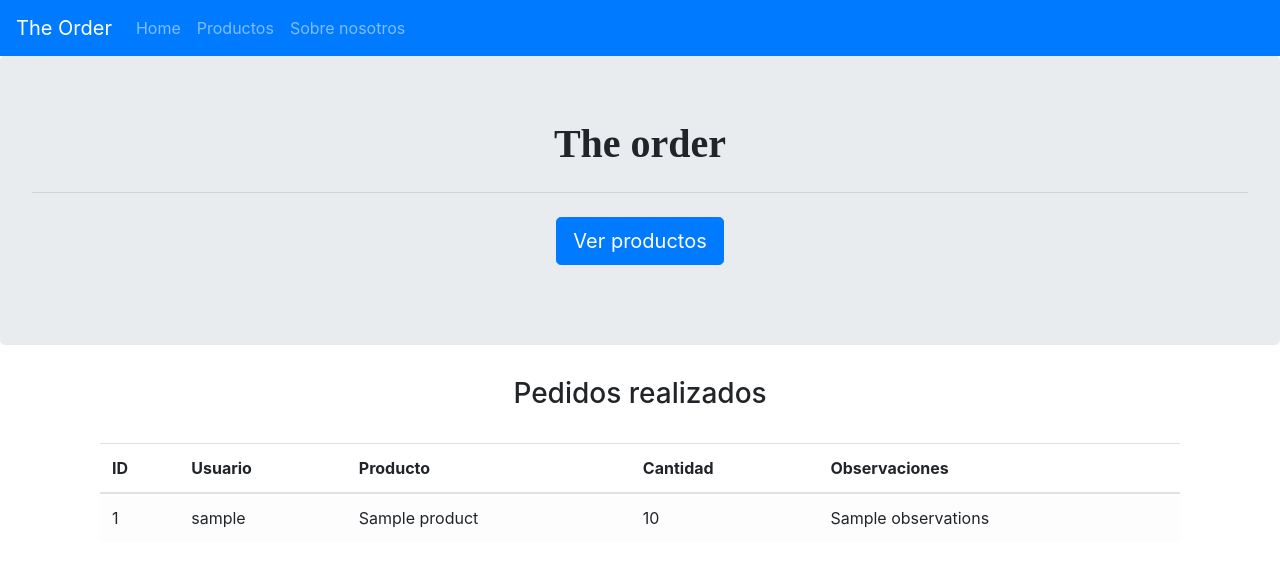
After one commit to gustavo15Rodriguez/the_order, a Django app: template templates/order/list_order.html in a window 1280 px wide. The commit adds this page. Shown: the top 567 px of the page. Run offline with Django 3.2, Linux system fonts and the light colour scheme; the template is opened without the code that fills it: most values are stand-ins (such as "Sample title", 1, 10 or a date in 2020); some libraries are stand-ins or nearby versions.

Commit message:
Template to add and view orders created.

```diff
--- a/apps/invoice/models.py
+++ b/apps/invoice/models.py
@@ -6,6 +6,7 @@ from apps.order.models import Order
 class Invoice(models.Model):
     id = models.AutoField(primary_key=True, unique=True)
     information = models.ForeignKey(Order, on_delete=models.CASCADE, blank=True, null=True)
+    order_price = models.PositiveIntegerField(default=0)
 
     def __str__(self):
         return self.information
--- a/apps/order/forms.py
+++ b/apps/order/forms.py
@@ -12,6 +12,7 @@ class OrderForm(forms.ModelForm):
         labels = {
             'username': 'Quien lo solicita',
             'product': 'Nombre del producto',
+            'quantity': 'Cantidad',
             'observations': 'Observaciones',
         }
 
--- a/apps/order/models.py
+++ b/apps/order/models.py
@@ -17,4 +17,4 @@ class Order(models.Model):
     observations = models.CharField(max_length=3, choices=OBSERVATIONS, default='WS')
 
     def __str__(self):
-        return self.product
+        return self.username
--- a/apps/order/urls.py
+++ b/apps/order/urls.py
@@ -4,4 +4,5 @@ from apps.order import views
 
 urlpatterns = [
     path('create_order/', views.CreateOrder.as_view(), name='create_order'),
+    path('list_order/', views.ListOrder.as_view(), name='list_order'),
 ]
--- a/apps/state/models.py
+++ b/apps/state/models.py
@@ -1,4 +1,6 @@
 from django.db import models
+
+from apps.order.models import Order
 
 STATE = [
     ('OH', 'On hold'),
@@ -10,6 +12,7 @@ STATE = [
 class State(models.Model):
     id = models.AutoField(primary_key=True, unique=True)
     order_state = models.CharField(max_length=2, choices=STATE, default='OH')
+    product = models.ForeignKey(Order, on_delete=models.CASCADE, blank=True, null=True)
 
     def __str__(self):
         return self.id
--- a/templates/base/index.html
+++ b/templates/base/index.html
@@ -27,7 +27,7 @@
                 <a class="nav-link" href="#">Home <span class="sr-only">(current)</span></a>
               </li>
               <li class="nav-item">
-                <a class="nav-link" href="#product">Productos</a>
+                <a class="nav-link" href="{% url 'list_product' %}">Productos</a>
               </li>
               <li class="nav-item">
                 <a class="nav-link" href="#">Sobre nosotros</a>
@@ -46,7 +46,7 @@
             <h1 class="text-center" style="font-family:helvética;"><strong>The order</strong></h1>
           <hr class="my-4">
           <p class="text-center">
-          <a class="btn btn-primary btn-lg" href="#product" role="button">Ver productos</a>
+          <a class="btn btn-primary btn-lg" href="{% url 'list_product' %}" role="button">Ver productos</a>
           </p>
         </div>
     {% endblock jumbotron %}
--- a/templates/food_truck/list_food_truck.html
+++ b/templates/food_truck/list_food_truck.html
@@ -6,7 +6,7 @@
       <img alt="" src="{{ restaurant.logo.url }}">
       <hr class="my-4">
       <p class="lead">
-      <a class="btn btn-primary btn-lg" href="#product" role="button">Ver productos</a>
+      <a class="btn btn-primary btn-lg" href="{% url 'list_product' %}" role="button">Ver productos</a>
       </p>
     </div>
   {% endfor %}
--- a/templates/order/form_order.html
+++ b/templates/order/form_order.html
@@ -1,3 +1,5 @@
+{% extends 'base/index.html '%}
+
 {% block content %}
     <div class="container">
         <form method="post">{% csrf_token %}
@@ -5,7 +7,7 @@
             <br>
             {{ form.as_p }}
             <button type="submit" class="btn btn-primary">Generar pedido</button>
-            <a href="{% url 'list_product' %}" class="btn btn-success">Listar productos</a>
+            <a href="{% url 'list_product' %}" class="btn btn-success">Cancelar</a>
         </form>
     </div>
 {% endblock content %}
--- /dev/null
+++ b/templates/order/list_order.html
@@ -0,0 +1,39 @@
+{% extends 'base/index.html' %}
+
+{% block content %}
+    <div class="container">
+        {% if object_list %}
+            <h3 class="text-center">Pedidos realizados</h3>
+            <br>
+            <table class="table table-hover">
+                <thead>
+                    <tr>
+                        <th scope="col">ID</th>
+                        <th scope="col">Usuario</th>
+                        <th scope="col">Producto</th>
+                        <th scope="col">Cantidad</th>
+                        <th scope="col">Observaciones</th>
+                    </tr>
+                </thead>
+            {% for order in object_list %}
+                <tbody>
+                    <tr class="table-light">
+                        <td>{{ order.id }}</td>
+                        <td>{{ order.username }}</td>
+                        <td>{{ order.product }}</td>
+                        <td>{{ order.quantity }}</td>
+                        <td>{{ order.observations }}</td>
+                    </tr>
+                </tbody>
+            {% endfor %}
+            </table>
+        {% else %}
+        <div class="container">
+            <h3 class="text-center" style="font-family:helvética;"><strong>>Aun no hay pedidos registrados...</strong></h3>
+            <a href="{% url 'list_product' %}" class="btn btn-primary">Agregar mi pedido</a>
+        </div>
+        <br>
+        {% endif %}
+    </div>
+
+{% endblock content %}
```
Also changed, not shown: apps/order/views.py (+7 -2 lines).
